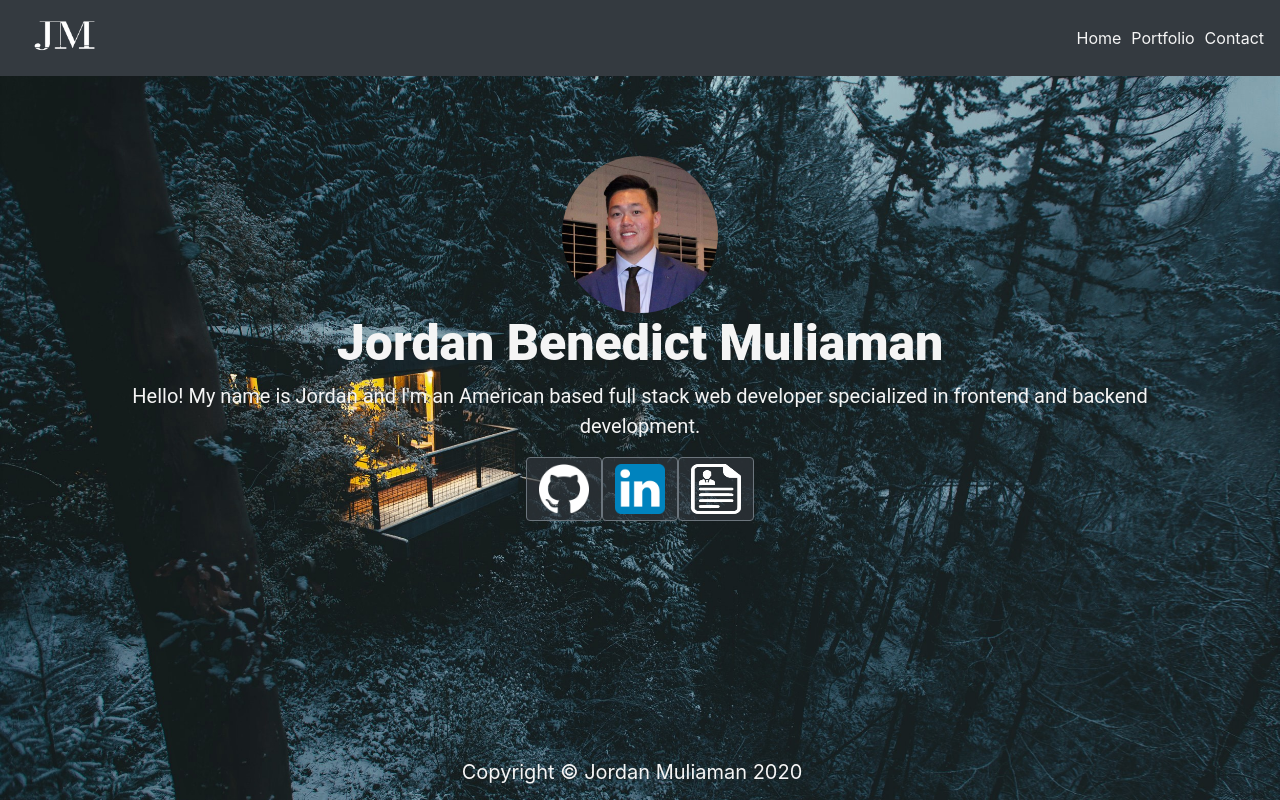
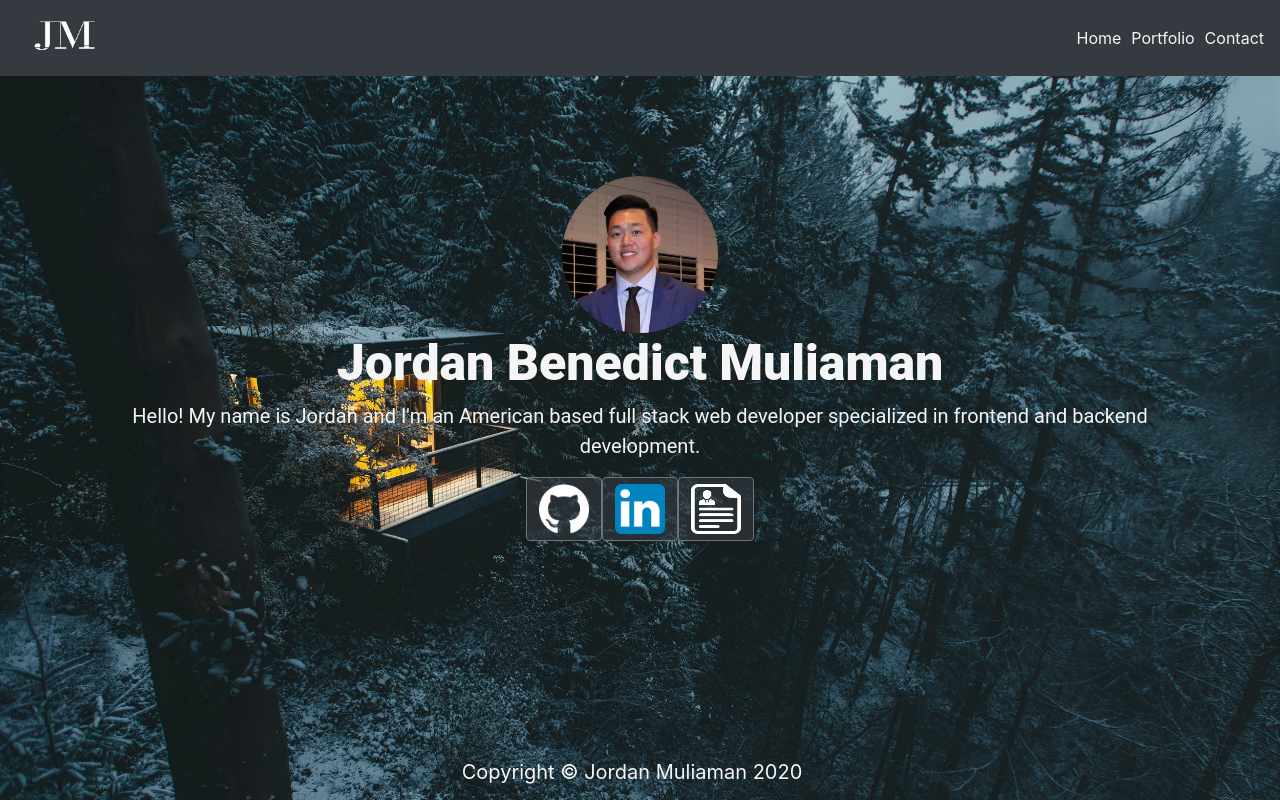
Before and after one commit to jmuliaman97/React-Portfolio, a React (Create React App) app: page / in a window 1280 px wide. Built offline with nearby package versions, Linux system fonts and the light colour scheme.

Commit message:
adjust image

```diff
--- a/src/components/About/About.css
+++ b/src/components/About/About.css
@@ -4,7 +4,7 @@
   display: block;
   margin-left: auto;
   margin-right: auto;
-  margin-top: 80px;
+  margin-top: 100px;
 }
 
 .links {
```
